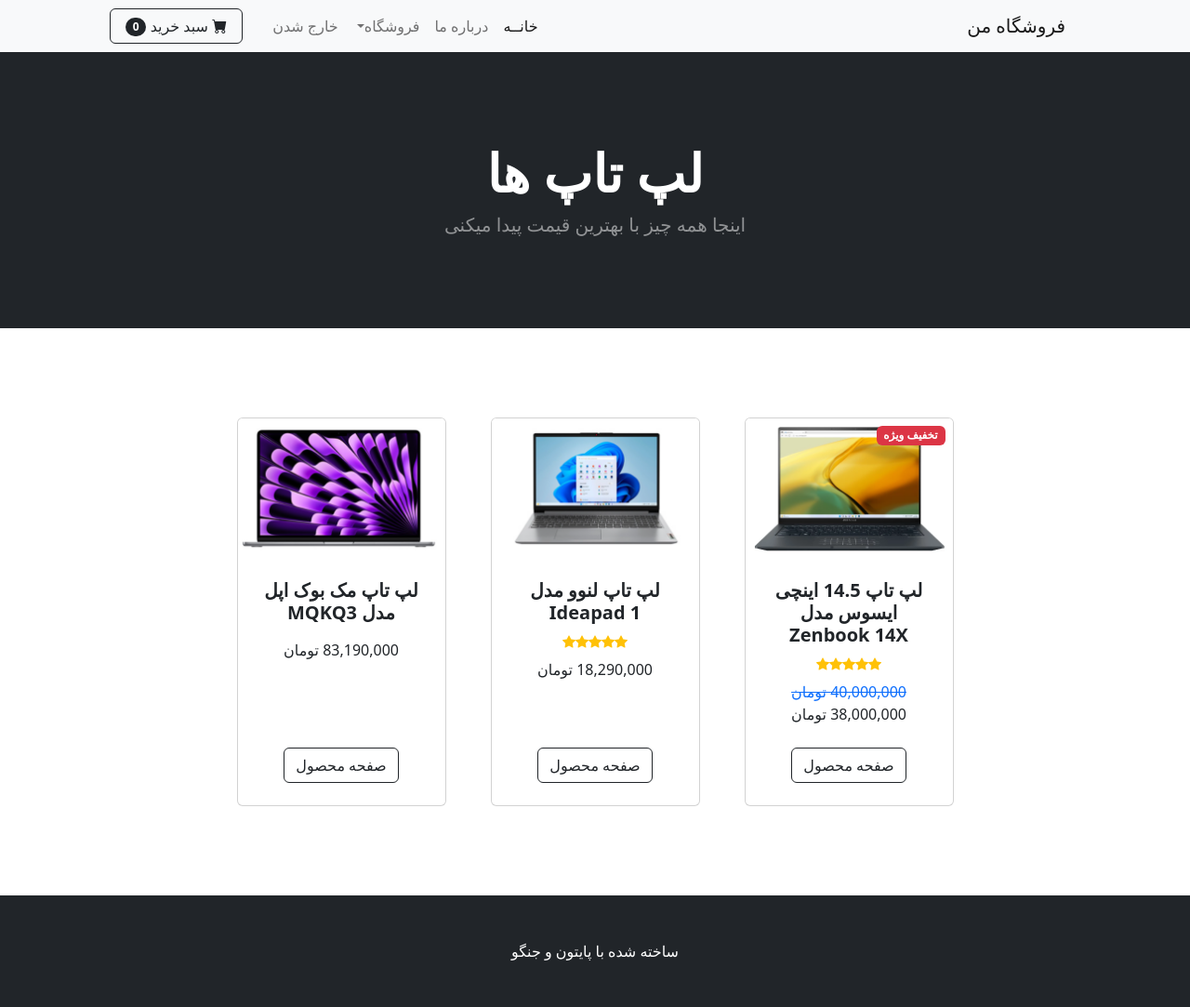
After one commit to SamaneKhademi/ecom, a Django app: a page that uses shop/templates/navbar.html in a window 1280 px wide. The commit adds this page. Shown: the whole page at 93% size. Run offline with Django 5.2, Linux system fonts and the light colour scheme; a user stored in the database is signed in; data comes from the database, SQL or seed files in the repository; both versions use the stored data as it was after the commit.

Commit message:
category in navbar, <str:cat>

```diff
--- /dev/null
+++ b/shop/templates/category.html
@@ -0,0 +1,86 @@
+{% extends "base.html" %}
+{% load static %}
+{% load humanize %}
+
+{% block content %}
+        <!-- Header-->
+        <header class="bg-dark py-5">
+            <div class="container px-4 px-lg-5 my-5">
+                <div class="text-center text-white">
+                    <h1 class="display-4 fw-bolder">{{ category }} ها</h1>
+                    <p class="lead fw-normal text-white-50 mb-0">اینجا همه چیز با بهترین قیمت پیدا میکنی</p>
+                </div>
+            </div>
+        </header>
+        <!-- Section-->
+        <section class="py-5">
+            <div class="container px-4 px-lg-5 mt-5">
+                <div class="row gx-4 gx-lg-5 row-cols-2 row-cols-md-3 row-cols-xl-4 justify-content-center">
+                    <!-- Products -->
+                    {% for item in products %}
+                        {% if item.is_sale %}
+                            <div class="col mb-5">
+                                <div class="card h-100">
+                                    <!-- In_Sale -->
+                                    <div class="badge bg-danger text-white position-absolute" style="top: 0.5rem; right: 0.5rem">تخفیف ویژه</div>
+                                    <!-- Product image-->
+                                    <img class="card-img-top" src="{{ item.picture.url }}" alt="..." />
+                                    <!-- Product details-->
+                                    <div class="card-body p-4">
+                                        <div class="text-center">
+                                            <!-- Product name-->
+                                            <h5 class="fw-bolder">{{ item.name }}</h5>
+                                            <!-- Star -->
+                                            <div class="d-flex justify-content-center small text-warning mb-2">
+                                                {% with ''|center:item.star as range %}
+                                                    {% for i in range %}
+                                                        <div class="bi-star-fill"></div>
+                                                    {% endfor %}
+                                                {% endwith %}
+                                            </div>
+                                            <!-- Product price-->
+                                            <strike class="text-primary">{{ item.price | intcomma }} تومان</strike><br>
+                                            {{ item.sale_price | intcomma }} تومان
+                                        </div>
+                                    </div>
+                                    <!-- Product actions-->
+                                    <div class="card-footer p-4 pt-0 border-top-0 bg-transparent">
+                                        <div class="text-center"><a class="btn btn-outline-dark mt-auto" href="{% url 'product' item.id %}">صفحه محصول</a></div>
+                                    </div>
+                                </div>
+                            </div>
+                        {% else %}
+                            <div class="col mb-5">
+                            <div class="card h-100">
+                                <!-- Product image-->
+                                <img class="card-img-top" src="{{ item.picture.url }}" alt="..." />
+                                <!-- Product details-->
+                                <div class="card-body p-4">
+                                    <div class="text-center">
+                                        <!-- Product name-->
+                                        <h5 class="fw-bolder">{{ item.name }}</h5>
+                                        <!-- Star -->
+                                            <div class="d-flex justify-content-center small text-warning mb-2">
+                                                {% with ''|center:item.star as range %}
+                                                    {% for i in range %}
+                                                        <div class="bi-star-fill"></div>
+                                                    {% endfor %}
+                                                {% endwith %}
+                                            </div>
+                                        <!-- Product price-->
+                                        {{ item.price | intcomma }} تومان
+                                    </div>
+                                </div>
+                                <!-- Product actions-->
+                                <div class="card-footer p-4 pt-0 border-top-0 bg-transparent">
+                                    <div class="text-center"><a class="btn btn-outline-dark mt-auto" href="{% url 'product' item.id %}">صفحه محصول</a></div>
+                                </div>
+                            </div>
+                        </div>
+                    {% endif %}
+                    {% endfor %}
+
+                </div>
+            </div>
+        </section>
+{% endblock %}
--- a/shop/templates/navbar.html
+++ b/shop/templates/navbar.html
@@ -8,12 +8,12 @@
                         <li class="nav-item"><a class="nav-link active" aria-current="page" href="/">خانــه</a></li>
                         <li class="nav-item"><a class="nav-link" href="about/">درباره ما</a></li>
                         <li class="nav-item dropdown">
-                            <a class="nav-link dropdown-toggle" id="navbarDropdown" href="#" role="button" data-bs-toggle="dropdown" aria-expanded="false">فروشگاه</a>
+                            <a class="nav-link dropdown-toggle" id="navbarDropdown" href="home/" role="button" data-bs-toggle="dropdown" aria-expanded="false">فروشگاه</a>
                             <ul class="dropdown-menu" aria-labelledby="navbarDropdown">
-                                <li><a class="dropdown-item" href="#!">همه محصولات</a></li>
+                                <li><a class="dropdown-item" href="/">همه محصولات</a></li>
                                 <li><hr class="dropdown-divider" /></li>
-                                <li><a class="dropdown-item" href="#!">محصولات پربازدید</a></li>
-                                <li><a class="dropdown-item" href="#!">محصولات جدید</a></li>
+                                <li><a class="dropdown-item" href="category/لپ-تاپ">لپ تاپ</a></li>
+                                <li><a class="dropdown-item" href="category/دوربین">دوربین</a></li>
                             </ul>
                         </li>
                         {% if user.is_authenticated %}
--- a/shop/urls.py
+++ b/shop/urls.py
@@ -9,4 +9,5 @@
     path('logout/', views.logout_user, name='logout'),
     path('signUp/', views.signUp_user, name='signUp'),
     path('product/<int:pk>', views.product, name='product'),
+    path('category/<str:cat>', views.category, name='category'),
 ]
--- a/shop/views.py
+++ b/shop/views.py
@@ -1,7 +1,7 @@
 from django.shortcuts import render, redirect
 
 from .forms import SignUpForm
-from .models import Product
+from .models import Product,Category
 from django.contrib.auth import authenticate, login, logout
 from django.contrib import messages
 from django.contrib.auth.models import User
@@ -58,3 +58,14 @@
 def product(request, pk):
     product = Product.objects.get(id=pk)
     return render(request, 'product.html', {'product':product})
+
+
+def category(request, cat):
+    cat = cat.replace("-"," ")
+    try:
+        category = Category.objects.get(name=cat)
+        products = Product.objects.filter(category=category)
+        return render(request, 'category.html', {"category":category, "products":products})
+    except:
+        messages.error(request, "این دسته بندی وجود ندارد.")
+        return redirect('home')
```
Also changed, not shown: db.sqlite3, media/uploads/product/دوربین_عکاسی_کانن_Canon_EOS_4000D_Kit_EF-S_18-55mm_IS_II.png (added), media/uploads/product/لپ_تاپ_لنوو_Ideapad_1.png (added), media/uploads/product/مک_بوک_اپل_MQKQ3.png (added), media/uploads/product/پرینتر_کانن_مدل_imageCLASS_LBP6033.png (added).
